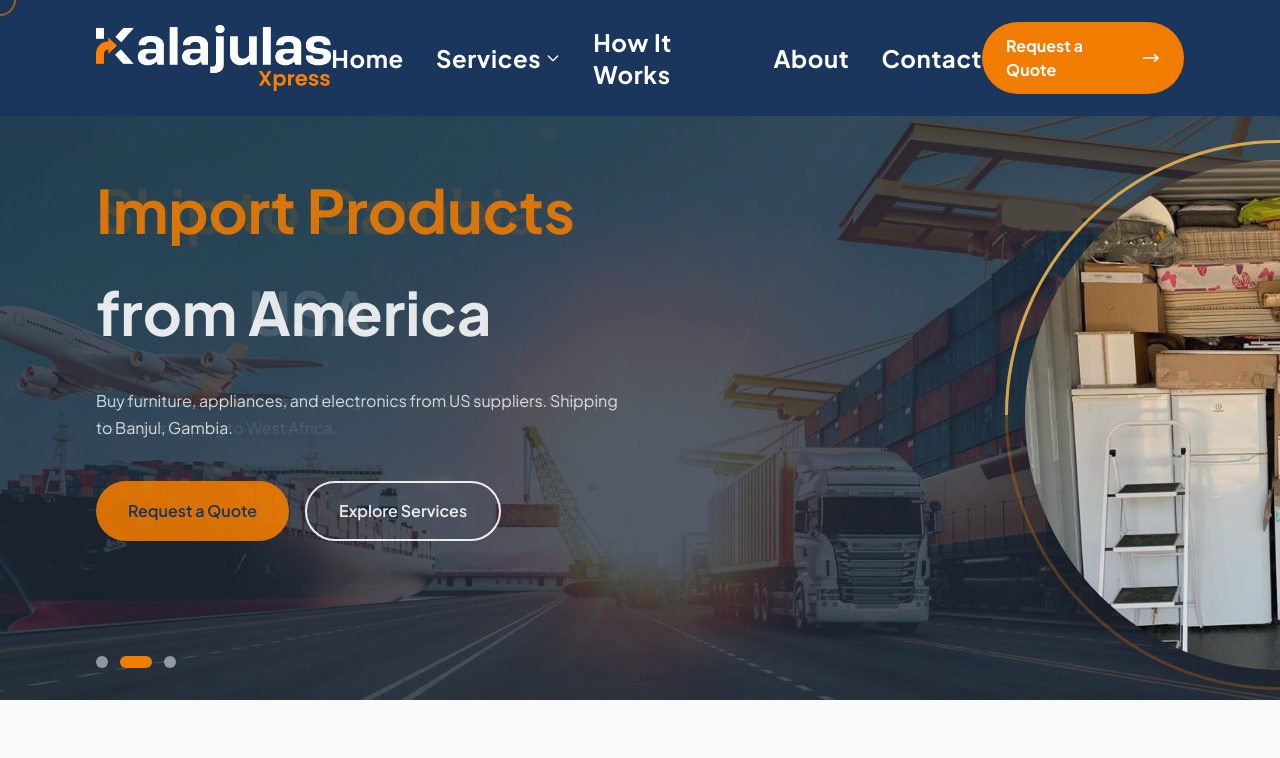
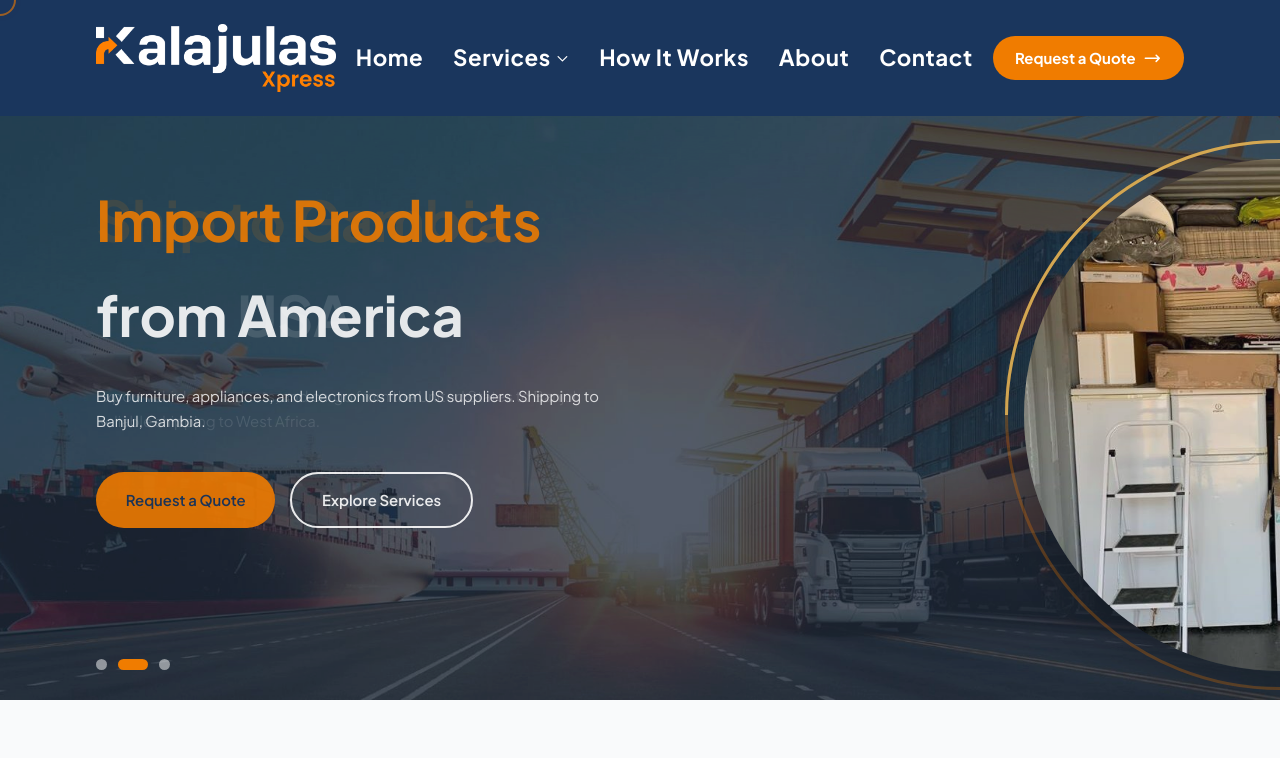
Before and after one commit to joinsusuco/atlanticbridge-website, a Next.js app: page / in a window 1280 px wide. Shown: the top 758 px of the page. Built offline with nearby package versions, Linux system fonts and the light colour scheme.

Commit message:
fix: Set base font size to 93% to reduce overall scale of headings, nav, and text

```diff
--- a/app/globals.css
+++ b/app/globals.css
@@ -38,7 +38,7 @@ p, li, label, td, span:not([class*="font-bold"]):not([class*="font-semibold"]) {
 
 /* Base font size bump — scales all rem-based sizes site-wide */
 html {
-  font-size: 100%;
+  font-size: 93%;
   scroll-behavior: smooth;
 }
 
```
